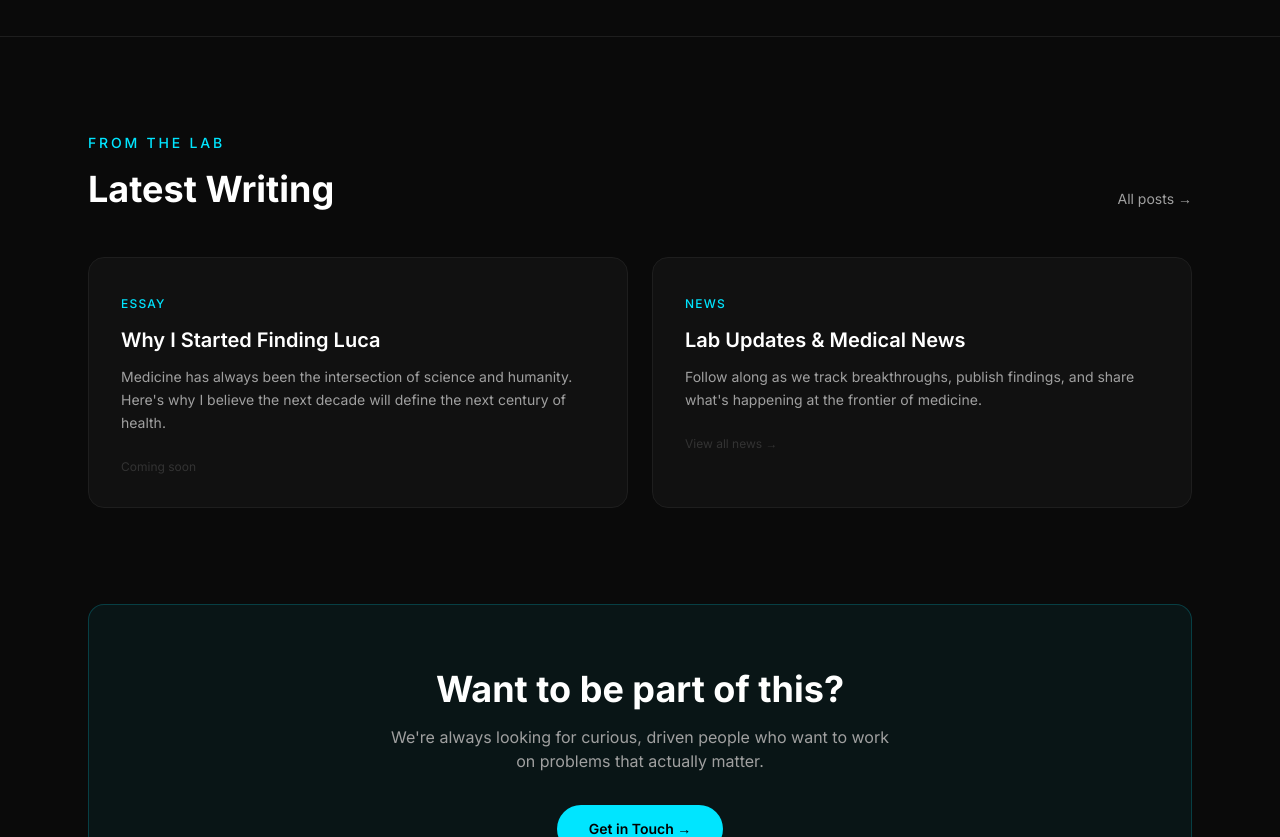
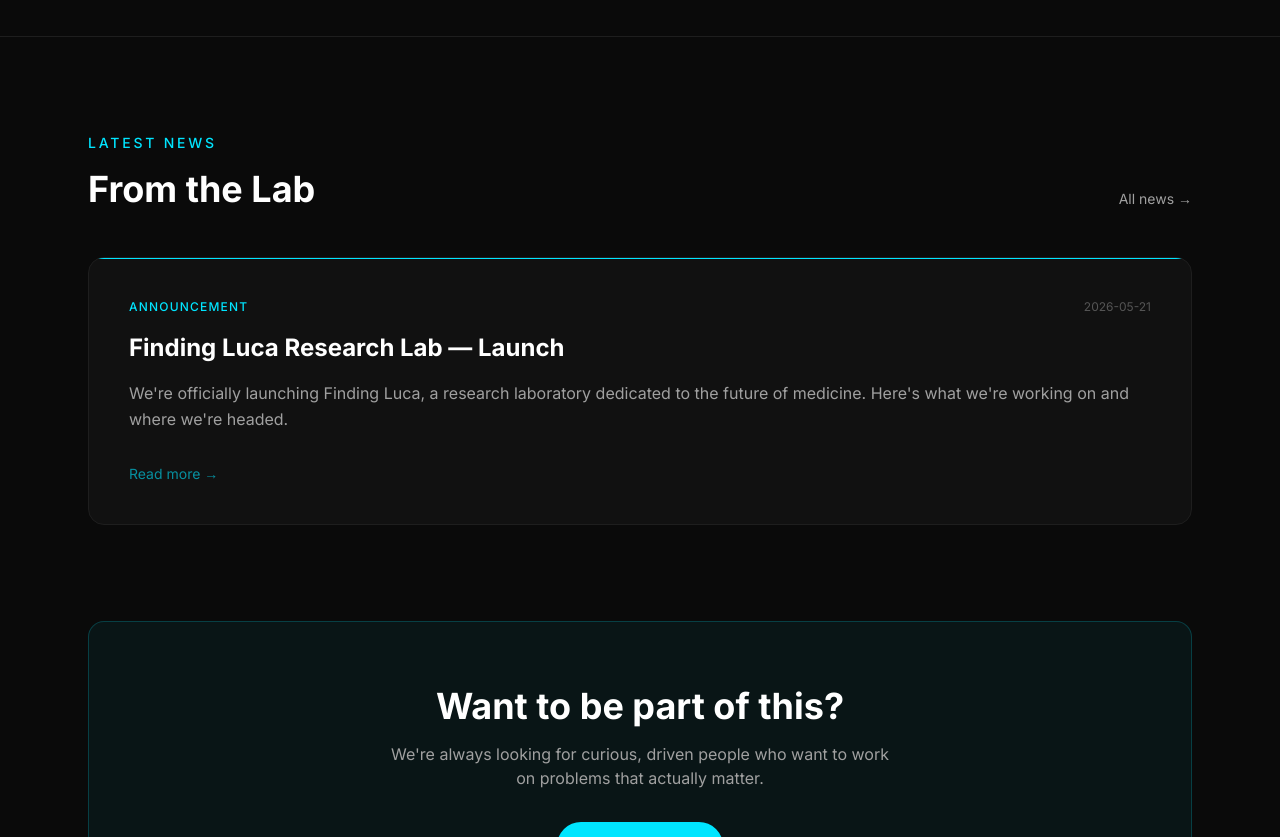
Before and after one commit to ashishmishrabitw-debug/findingluca, a Next.js app: page / in a window 1280 px wide. Shown: the part 1800-2637 px from the top of the page. Built offline with nearby package versions, Linux system fonts and the light colour scheme.

Commit message:
Add auto-rotating news carousel to home page

```diff
--- a/app/page.tsx
+++ b/app/page.tsx
@@ -1,6 +1,8 @@
 import Link from "next/link";
 import Image from "next/image";
 import { TextScramble } from "@/components/ui/text-scramble";
+import NewsCarousel from "@/components/NewsCarousel";
+import { getNewsPosts } from "@/lib/posts";
 
 const pillars = [
   {
@@ -27,6 +29,7 @@ const pillars = [
 ];
 
 export default function Home() {
+  const newsPosts = getNewsPosts();
   return (
     <div className="pt-16">
       {/* Hero */}
@@ -145,59 +148,23 @@ export default function Home() {
         </div>
       </section>
 
-      {/* Latest from blog */}
+      {/* News carousel */}
       <section className="max-w-6xl mx-auto px-6 py-24">
         <div className="flex items-end justify-between mb-12">
           <div>
             <p className="text-[#00e5ff] text-sm font-medium tracking-[0.2em] uppercase mb-4">
-              From the Lab
+              Latest News
             </p>
-            <h2 className="text-3xl md:text-4xl font-bold">Latest Writing</h2>
+            <h2 className="text-3xl md:text-4xl font-bold">From the Lab</h2>
           </div>
           <Link
-            href="/blog"
+            href="/news"
             className="text-sm text-[#a0a0a0] hover:text-[#00e5ff] transition-colors hidden sm:block"
           >
-            All posts →
+            All news →
           </Link>
         </div>
-
-        <div className="grid md:grid-cols-2 gap-6">
-          <Link
-            href="/blog"
-            className="group border border-[#1e1e1e] rounded-2xl p-8 bg-[#111] hover:border-[#00e5ff]/30 transition-colors block"
-          >
-            <span className="text-xs text-[#00e5ff] font-medium tracking-widest uppercase">
-              Essay
-            </span>
-            <h3 className="text-xl font-semibold mt-3 mb-3 group-hover:text-[#00e5ff] transition-colors">
-              Why I Started Finding Luca
-            </h3>
-            <p className="text-[#a0a0a0] text-sm leading-relaxed">
-              Medicine has always been the intersection of science and humanity.
-              Here&apos;s why I believe the next decade will define the next
-              century of health.
-            </p>
-            <p className="text-[#333] text-xs mt-6">Coming soon</p>
-          </Link>
-
-          <Link
-            href="/news"
-            className="group border border-[#1e1e1e] rounded-2xl p-8 bg-[#111] hover:border-[#00e5ff]/30 transition-colors block"
-          >
-            <span className="text-xs text-[#00e5ff] font-medium tracking-widest uppercase">
-              News
-            </span>
-            <h3 className="text-xl font-semibold mt-3 mb-3 group-hover:text-[#00e5ff] transition-colors">
-              Lab Updates & Medical News
-            </h3>
-            <p className="text-[#a0a0a0] text-sm leading-relaxed">
-              Follow along as we track breakthroughs, publish findings, and
-              share what&apos;s happening at the frontier of medicine.
-            </p>
-            <p className="text-[#333] text-xs mt-6">View all news →</p>
-          </Link>
-        </div>
+        <NewsCarousel posts={newsPosts} />
       </section>
 
       {/* CTA */}
--- /dev/null
+++ b/components/NewsCarousel.tsx
@@ -0,0 +1,107 @@
+"use client"
+
+import { useState, useEffect } from "react"
+import Link from "next/link"
+import type { Post } from "@/lib/posts"
+
+type Props = {
+  posts: Post[]
+}
+
+export default function NewsCarousel({ posts }: Props) {
+  const [current, setCurrent] = useState(0)
+  const [fading, setFading] = useState(false)
+
+  useEffect(() => {
+    if (posts.length <= 1) return
+    const interval = setInterval(() => {
+      setFading(true)
+      setTimeout(() => {
+        setCurrent((prev) => (prev + 1) % posts.length)
+        setFading(false)
+      }, 400)
+    }, 5000)
+    return () => clearInterval(interval)
+  }, [posts.length])
+
+  if (posts.length === 0) {
+    return (
+      <div className="border border-[#1e1e1e] rounded-2xl p-10 text-center text-[#555]">
+        <p>News coming soon</p>
+      </div>
+    )
+  }
+
+  const post = posts[current]
+
+  return (
+    <div className="border border-[#1e1e1e] rounded-2xl bg-[#111] overflow-hidden">
+      {/* Progress bar */}
+      <div className="h-px w-full bg-[#1e1e1e] relative overflow-hidden">
+        <div
+          key={current}
+          className="absolute inset-y-0 left-0 bg-[#00e5ff]"
+          style={{
+            animation: "progress 5s linear forwards",
+          }}
+        />
+      </div>
+
+      <style>{`
+        @keyframes progress {
+          from { width: 0% }
+          to { width: 100% }
+        }
+      `}</style>
+
+      {/* Content */}
+      <Link href={`/news/${post.slug}`} className="block p-10 group">
+        <div
+          className="transition-opacity duration-400"
+          style={{ opacity: fading ? 0 : 1 }}
+        >
+          <div className="flex items-center justify-between mb-4">
+            <span className="text-xs text-[#00e5ff] font-medium tracking-widest uppercase">
+              {post.tag}
+            </span>
+            <span className="text-xs text-[#555]">{post.date}</span>
+          </div>
+
+          <h3 className="text-2xl font-bold mb-4 group-hover:text-[#00e5ff] transition-colors leading-snug">
+            {post.title}
+          </h3>
+
+          <p className="text-[#a0a0a0] leading-relaxed mb-8">{post.excerpt}</p>
+
+          <div className="flex items-center justify-between">
+            <span className="text-sm text-[#00e5ff]/60 group-hover:text-[#00e5ff] transition-colors">
+              Read more →
+            </span>
+
+            {/* Dot indicators */}
+            {posts.length > 1 && (
+              <div className="flex gap-2">
+                {posts.map((_, i) => (
+                  <button
+                    key={i}
+                    onClick={(e) => {
+                      e.preventDefault()
+                      setFading(true)
+                      setTimeout(() => {
+                        setCurrent(i)
+                        setFading(false)
+                      }, 400)
+                    }}
+                    className={`w-1.5 h-1.5 rounded-full transition-colors ${
+                      i === current ? "bg-[#00e5ff]" : "bg-[#333]"
+                    }`}
+                  />
+                ))}
+              </div>
+            )}
+          </div>
+        </div>
+      </Link>
+    </div>
+  )
+}
```
